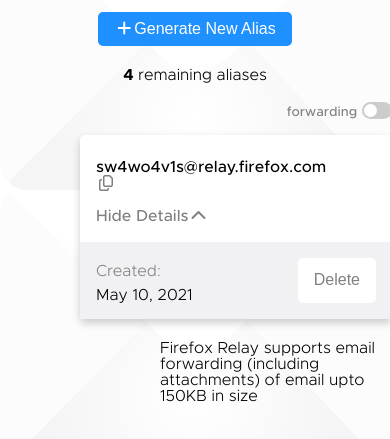
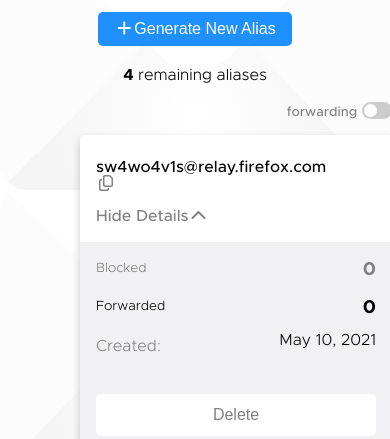
Before and after one commit to saifaldin14/Temp, a website: page index.html in a window 390 px wide. Both pictures are taken after a click on the link "Show Details". Shown: the part 166-605 px from the top of the page. Drawn offline with Linux system fonts and the light colour scheme.

Commit message:
Mobile version in progress (just need to fix footer)

```diff
--- a/assets/styles.css
+++ b/assets/styles.css
@@ -397,19 +397,22 @@
   margin-bottom: 0rem;
 }
 
+.zero-blocked-mobile {
+  display: none;
+}
+
+.zero-forward-mobile {
+  display: none;
+}
 .created-block {
   display: flex;
   flex-direction: column;
-  /* align-items: center;
-  justify-content: center; */
   margin: 0 5rem 1rem 1rem;
 }
 
 .forward-block {
   display: flex;
   flex-direction: column;
-  /* align-items: center;
-  justify-content: center; */
   margin: 0 0.5rem 0 0;
 }
 
@@ -530,7 +533,9 @@
   }
 
   .content-div {
-    margin-top: 0;
+    display: flex;
+    flex-direction: column;
+    min-height: 100vh;
   }
   .content-1 {
     margin-top: 0;
@@ -587,14 +592,67 @@
   .zero-blocked {
     display: none;
   }
+  .zero-forward {
+    display: none;
+  }
+  .details-div.active {
+    display: flex;
+    background-color: #f1f1f3;
+    flex-direction: column;
+    justify-content: center;
+    margin-bottom: 0rem;
+  }
+
+  .zero-blocked-mobile {
+    display: flex;
+    flex-direction: row;
+    align-items: center;
+    justify-content: space-between;
+    margin-left: 1rem;
+    margin-right: 1rem;
+  }
+
+  .zero-forward-mobile {
+    display: flex;
+    flex-direction: row;
+    align-items: center;
+    justify-content: space-between;
+    margin-left: 1rem;
+    margin-right: 1rem;
+  }
+  .created-block {
+    flex-direction: row;
+    align-items: center;
+    justify-content: space-between;
+    width: 100%;
+    margin-right: 1rem;
+  }
+
+  .text-3 {
+    text-align: right;
+    justify-content: flex-end;
+  }
+
   .forward-block {
     display: none;
   }
-
-  .zero-forward {
-    display: none;
+  .btn-delete {
+    background-color: #fff;
+    border: none;
+    color: grey;
+    padding: 12px 16px;
+    font-size: 16px;
+    cursor: pointer;
+    margin: 1rem 1rem 1rem 1rem;
+    border-radius: 5px;
+  }
+  .last-text {
+    padding-bottom: 10rem;
   }
   .footer {
+    margin-top: auto;
+    position: absolute;
+    bottom: 0;
     flex-direction: column;
     align-items: center;
   }
--- a/index.html
+++ b/index.html
@@ -96,6 +96,14 @@
             </div>
           </div>
           <div class="details-div">
+            <div class="zero-blocked-mobile">
+              <h5 class="text-1 font-metropolis">Blocked</h5>
+              <h3 class="number-1 font-metropolis"><b>0</b></h3>
+            </div>
+            <div class="zero-forward-mobile">
+              <h5 class="text-2 font-metropolis">Forwarded</h5>
+              <h3 class="number-2 font-metropolis"><b>0</b></h3>
+            </div>
             <div class="btn-forwarding">
               <div class="created-block">
                 <h4 class="title font-metropolis">Created:</h4>
@@ -113,8 +121,6 @@
           Firefox Relay supports email forwarding (including attachments) of
           email upto 150KB in size
         </h4>
-      </div>
-    </main>
         <footer class="footer">
           <div>
             <img class="logo-footer" src="assets/img/logo-mozilla.svg" />
@@ -130,6 +136,8 @@
             </ul>
           </div>
         </footer>
+      </div>
+    </main>
     <!--
         Font Awesome v5 Free - See https://fontawesome.com/start for more info
         Example usage: <i class="fas fa-toggle-off"></i>
```
Lines whose indentation alone changed are shown as unchanged.
